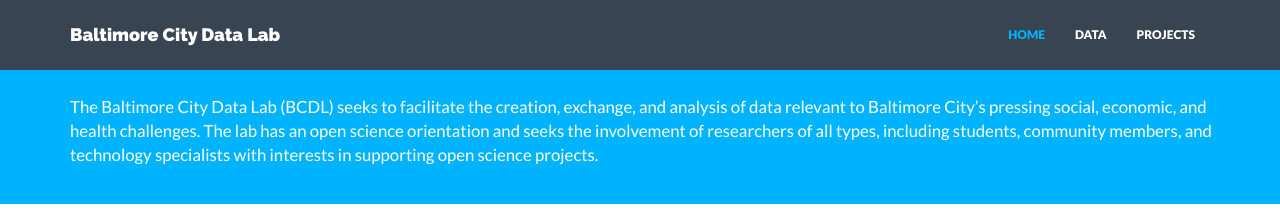
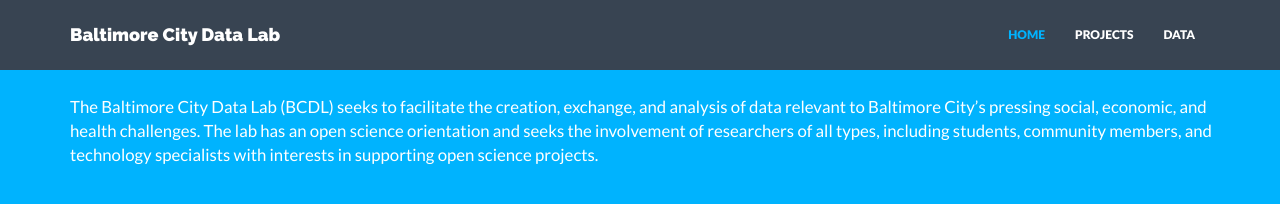
Before and after one commit to pallyjoel/BaltimoreCityDataLab.github.io, a Jekyll site: the page built from index.html, in a window 1280 px wide. Shown: the top 220 px of the page. Built offline with Jekyll 4.4.1, drawn with Linux system fonts in a browser that asks for light colours; nearby versions of some CDN libraries.

Commit message:
switch projects and data

```diff
--- a/_includes/nav.html
+++ b/_includes/nav.html
@@ -15,8 +15,8 @@
     <div class="navbar-collapse collapse navbar-right">
       <ul class="nav navbar-nav">
         <li {% if page.title == "Home" %}class="active"{% endif %}><a href="{{"/" | prepend: site.baseurl }}">HOME</a></li>
+                <li {% if page.title == "Projects" %}class="active"{% endif %}><a href="{{"/projects/" | prepend: site.baseurl }}">PROJECTS</a></li>
         <li {% if page.title == "Data" %}class="active"{% endif %}><a href="{{"/data/" | prepend: site.baseurl }}">DATA</a></li>
-        <li {% if page.title == "Projects" %}class="active"{% endif %}><a href="{{"/projects/" | prepend: site.baseurl }}">PROJECTS</a></li>
       </ul>
     </div><!--/.nav-collapse -->
   </div>
```
